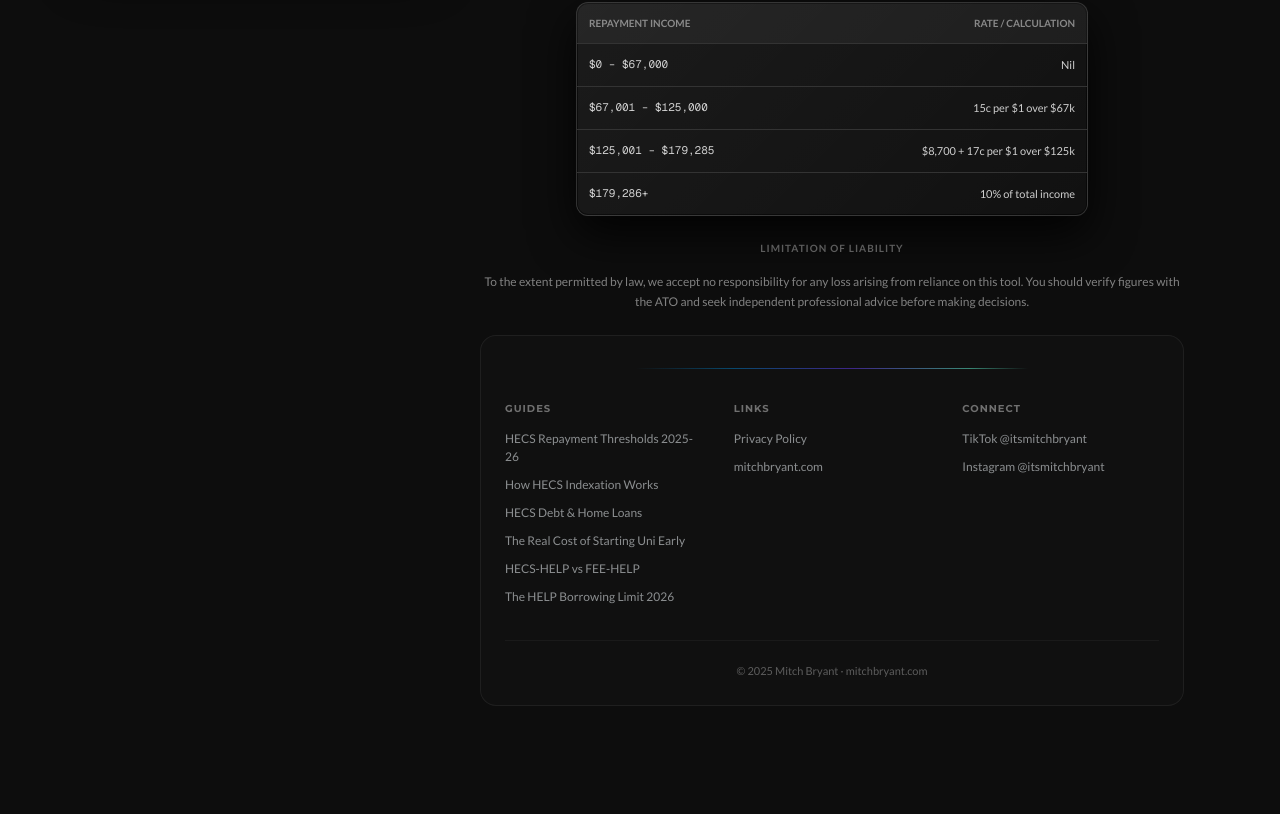
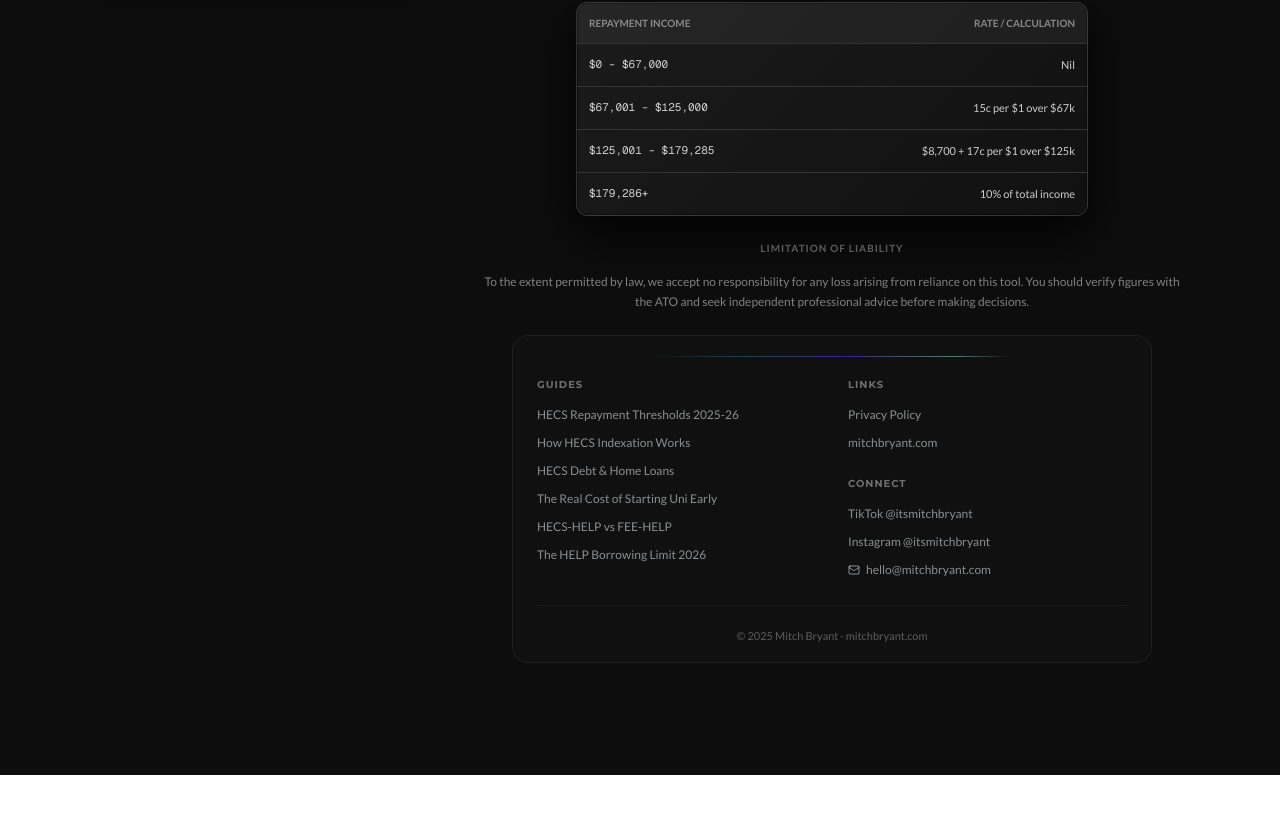
Before and after one commit to mitchbryant-git/help-loan-calculator, a Next.js app: page / in a window 1280 px wide. Shown: the part 1645-2459 px from the top of the page. After the commit the page ends 2420 px from the top, so only its background shows below. Built offline with nearby package versions, Linux system fonts and the light colour scheme.

Commit message:
footer edits

```diff
--- a/app/page.jsx
+++ b/app/page.jsx
@@ -2007,24 +2007,24 @@ export default function App() {
           {/* --- STRUCTURED FOOTER --- */}
           <div className="col-span-full px-0 md:px-4 w-full" style={{ marginTop: 24 }}>
             <div
-              className="max-w-3xl mx-auto px-6"
+              className="max-w-[640px] mx-auto px-6"
               style={{
                 border: '1px solid rgba(255,255,255,0.06)',
                 borderRadius: 16,
                 background: 'rgba(255,255,255,0.015)',
-                paddingTop: 32,
-                paddingBottom: 24,
+                paddingTop: 20,
+                paddingBottom: 16,
               }}
             >
               {/* Decorative gradient line */}
               <div style={{
-                width: '60%', height: 1, margin: '0 auto 32px',
+                width: '60%', height: 1, margin: '0 auto 20px',
                 background: 'linear-gradient(90deg, transparent 0%, #0081CB 25%, #6A3CFF 55%, #62FFDA 85%, transparent 100%)',
                 opacity: 0.5,
               }} />
 
               {/* Link columns */}
-              <div style={{ display: 'grid', gridTemplateColumns: 'repeat(3, 1fr)', gap: '32px 32px', marginBottom: 24 }}>
+              <div className="grid grid-cols-1 md:grid-cols-2 w-full gap-x-8 gap-y-5" style={{ marginBottom: 16 }}>
                 {/* Column 1: Guides */}
                 <div>
                   <div className="font-['Montserrat'] text-[10px] font-bold uppercase tracking-widest text-[#CFCFCF]/50" style={{ marginBottom: 14 }}>Guides</div>
@@ -2047,7 +2047,7 @@ export default function App() {
                   ))}
                 </div>
 
-                {/* Column 2: Links + Connect on mobile */}
+                {/* Column 2: Links + Connect stacked */}
                 <div>
                   <div className="font-['Montserrat'] text-[10px] font-bold uppercase tracking-widest text-[#CFCFCF]/50" style={{ marginBottom: 14 }}>Links</div>
                   <Link href="/privacy-policy" className="block font-['Lato'] text-[12px] text-[rgba(241,245,249,0.55)] no-underline hover:text-[#00A3FF] transition-colors" style={{ marginBottom: 10, lineHeight: 1.5 }}>
@@ -2056,8 +2056,8 @@ export default function App() {
                   <a href="https://www.mitchbryant.com" target="_blank" rel="noopener noreferrer" className="block font-['Lato'] text-[12px] text-[rgba(241,245,249,0.55)] no-underline hover:text-[#00A3FF] transition-colors" style={{ marginBottom: 10, lineHeight: 1.5 }}>
                     mitchbryant.com
                   </a>
-                  {/* Connect links shown here on mobile only */}
-                  <div className="md:hidden" style={{ marginTop: 18 }}>
+
+                  <div style={{ marginTop: 24 }}>
                     <div className="font-['Montserrat'] text-[10px] font-bold uppercase tracking-widest text-[#CFCFCF]/50" style={{ marginBottom: 14 }}>Connect</div>
                     <a href="https://www.tiktok.com/@itsmitchbryant" target="_blank" rel="noopener noreferrer" className="block font-['Lato'] text-[12px] text-[rgba(241,245,249,0.55)] no-underline hover:text-[#00A3FF] transition-colors" style={{ marginBottom: 10, lineHeight: 1.5 }}>
                       TikTok @itsmitchbryant
@@ -2065,18 +2065,11 @@ export default function App() {
                     <a href="https://www.instagram.com/itsmitchbryant" target="_blank" rel="noopener noreferrer" className="block font-['Lato'] text-[12px] text-[rgba(241,245,249,0.55)] no-underline hover:text-[#00A3FF] transition-colors" style={{ marginBottom: 10, lineHeight: 1.5 }}>
                       Instagram @itsmitchbryant
                     </a>
+                    <a href="mailto:hello@mitchbryant.com" className="flex items-center gap-1.5 font-['Lato'] text-[12px] text-[rgba(241,245,249,0.55)] no-underline hover:text-[#00A3FF] transition-colors" style={{ marginBottom: 10, lineHeight: 1.5 }}>
+                      <svg width="12" height="12" viewBox="0 0 24 24" fill="none" stroke="currentColor" strokeWidth="2" strokeLinecap="round" strokeLinejoin="round" style={{ flexShrink: 0 }}><rect x="2" y="4" width="20" height="16" rx="2"/><path d="m22 7-8.97 5.7a1.94 1.94 0 0 1-2.06 0L2 7"/></svg>
+                      hello@mitchbryant.com
+                    </a>
                   </div>
-                </div>
-
-                {/* Column 3: Connect (desktop only) */}
-                <div className="hidden md:block">
-                  <div className="font-['Montserrat'] text-[10px] font-bold uppercase tracking-widest text-[#CFCFCF]/50" style={{ marginBottom: 14 }}>Connect</div>
-                  <a href="https://www.tiktok.com/@itsmitchbryant" target="_blank" rel="noopener noreferrer" className="block font-['Lato'] text-[12px] text-[rgba(241,245,249,0.55)] no-underline hover:text-[#00A3FF] transition-colors" style={{ marginBottom: 10, lineHeight: 1.5 }}>
-                    TikTok @itsmitchbryant
-                  </a>
-                  <a href="https://www.instagram.com/itsmitchbryant" target="_blank" rel="noopener noreferrer" className="block font-['Lato'] text-[12px] text-[rgba(241,245,249,0.55)] no-underline hover:text-[#00A3FF] transition-colors" style={{ marginBottom: 10, lineHeight: 1.5 }}>
-                    Instagram @itsmitchbryant
-                  </a>
                 </div>
               </div>
 
```
